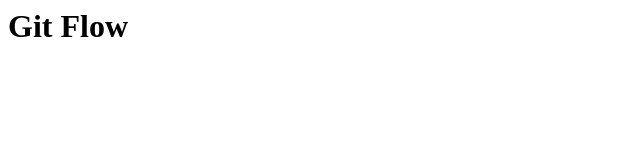
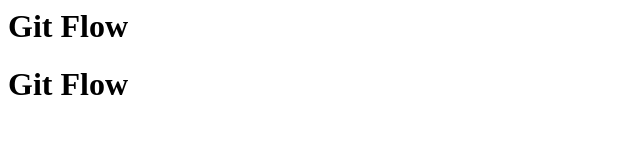
Before and after one commit to DangDuyTran/TestGit, a plain HTML site: page index.html in a window 1280 px wide. Shown: the whole page, without its empty margins (0-640 px from the left). Drawn offline with Linux system fonts and the light colour scheme.

Commit message:
Update index.html file

```diff
--- a/index.html
+++ b/index.html
@@ -1 +1,2 @@
 <h1>Git Flow</h1>
+<h1>Git Flow</h1>
```
